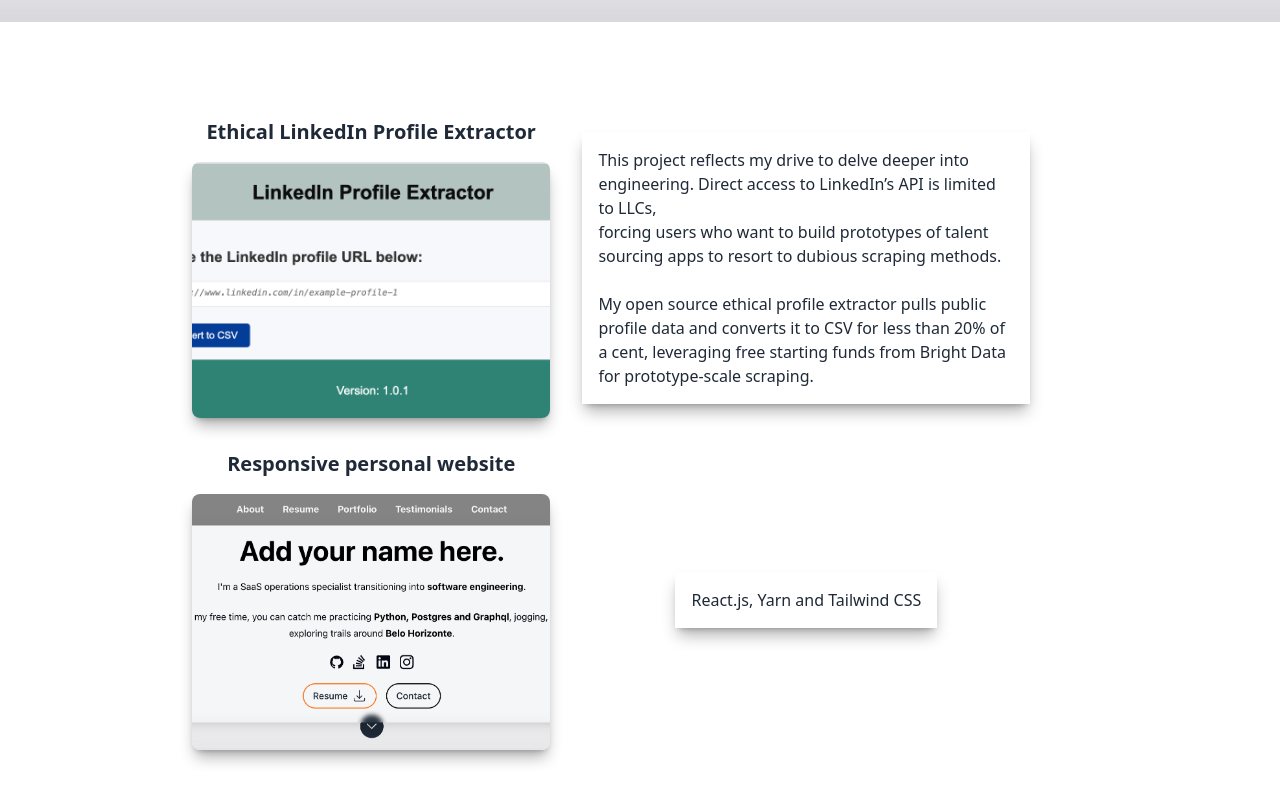
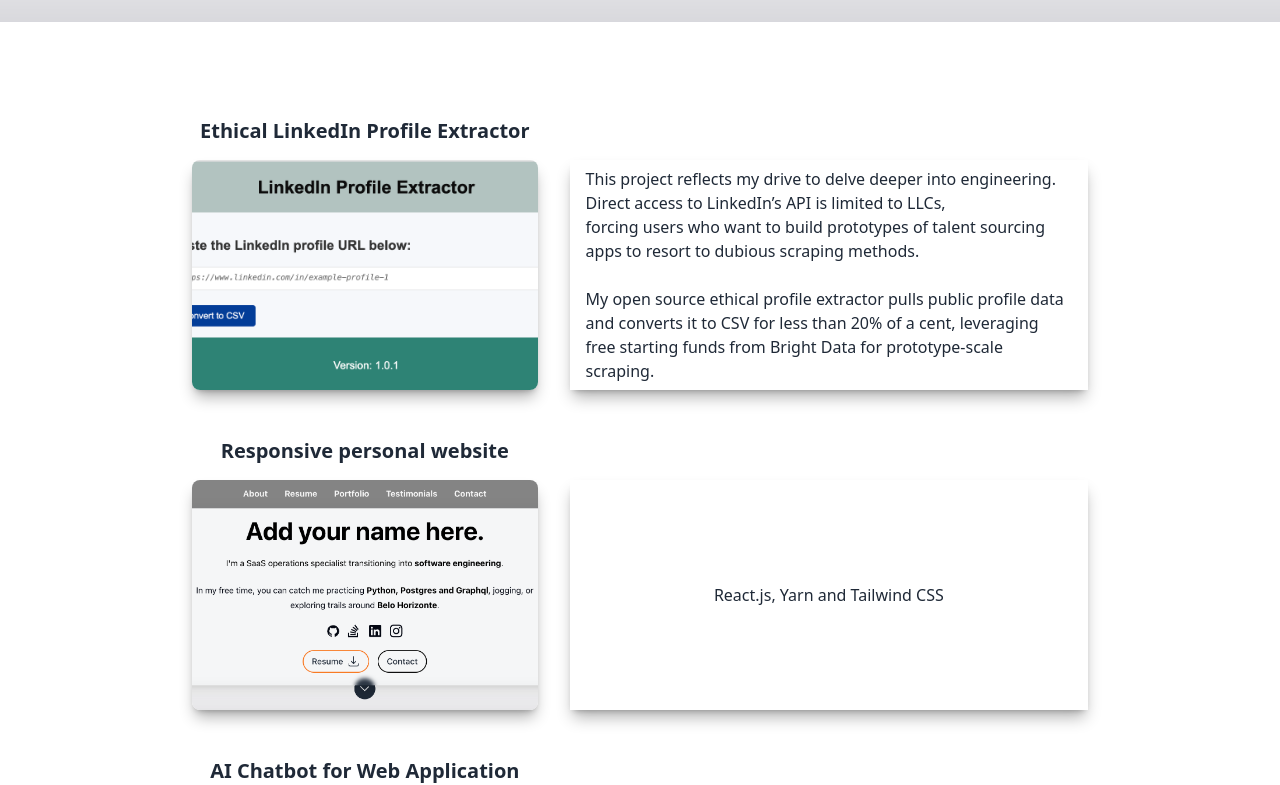
Before and after one commit to borgesenioc/react-resume-enio, a Next.js app: page / in a window 1280 px wide. Shown: the part 778-1563 px from the top of the page. Built offline with nearby package versions, Linux system fonts and the light colour scheme.

Commit message:
Migrate portfolio to grid design

```diff
--- a/src/components/Sections/Portfolio.tsx
+++ b/src/components/Sections/Portfolio.tsx
@@ -11,14 +11,17 @@ const Portfolio: FC = memo(() => {
         {portfolioItems.map((item, index) => {
           const { title, image, description } = item;
           return (
-            <div className="mb-8" key={`${title}-${index}`}>
-              <div className="flex flex-col md:flex-row gap-8">
-                {/* Left column: Title and Image (stacked on mobile, vertical on desktop) */}
-                <div className="w-full md:w-2/5 flex flex-col">
-                  <h3 className="mb-4 text-xl font-bold text-gray-800 text-center">
-                    {title}
-                  </h3>
-                  <div className="relative overflow-hidden rounded-lg shadow-lg shadow-black/30 h-64">
+            <div className="mb-16" key={`${title}-${index}`}>
+              <div className="grid grid-cols-[2fr_3fr] grid-rows-[10%_90%] gap-x-8 gap-y-4 h-64">
+                {/* Title in column 1, row 1 */}
+                <div className="col-start-1 row-start-1 flex items-center justify-center">
+                  <h3 className="text-xl font-bold text-gray-800">{title}</h3>
+                </div>
+                {/* Empty cell in column 2, row 1 */}
+                <div className="col-start-2 row-start-1" />
+                {/* Image in column 1, row 2 */}
+                <div className="col-start-1 row-start-2">
+                  <div className="relative overflow-hidden rounded-lg shadow-lg shadow-black/30 h-full w-full">
                     <Image
                       alt={title}
                       className="h-full w-full object-cover"
@@ -27,9 +30,9 @@ const Portfolio: FC = memo(() => {
                     />
                   </div>
                 </div>
-                {/* Right column: Description */}
-                <div className="w-full md:w-1/2 flex items-center justify-center">
-                  <div className="p-4 shadow-lg shadow-black/30">
+                {/* Text in column 2, row 2 */}
+                <div className="col-start-2 row-start-2 flex items-center justify-center">
+                  <div className="p-4 shadow-lg shadow-black/30 h-full w-full flex items-center justify-center">
                     <p className="whitespace-pre-line text-base text-gray-800">
                       {description}
                     </p>
--- a/src/components/Sections/Resume/index.tsx
+++ b/src/components/Sections/Resume/index.tsx
@@ -1,10 +1,9 @@
 import {FC, memo} from 'react';
 
-import {education, SectionId, skills} from '../../../data/data';
+import {SectionId, skills} from '../../../data/data';
 import Section from '../../Layout/Section';
 import ResumeSection from './ResumeSection';
 import {SkillGroup} from './Skills';
-import TimelineItem from './TimelineItem';
 
 const Resume: FC = memo(() => {
   return (
```
